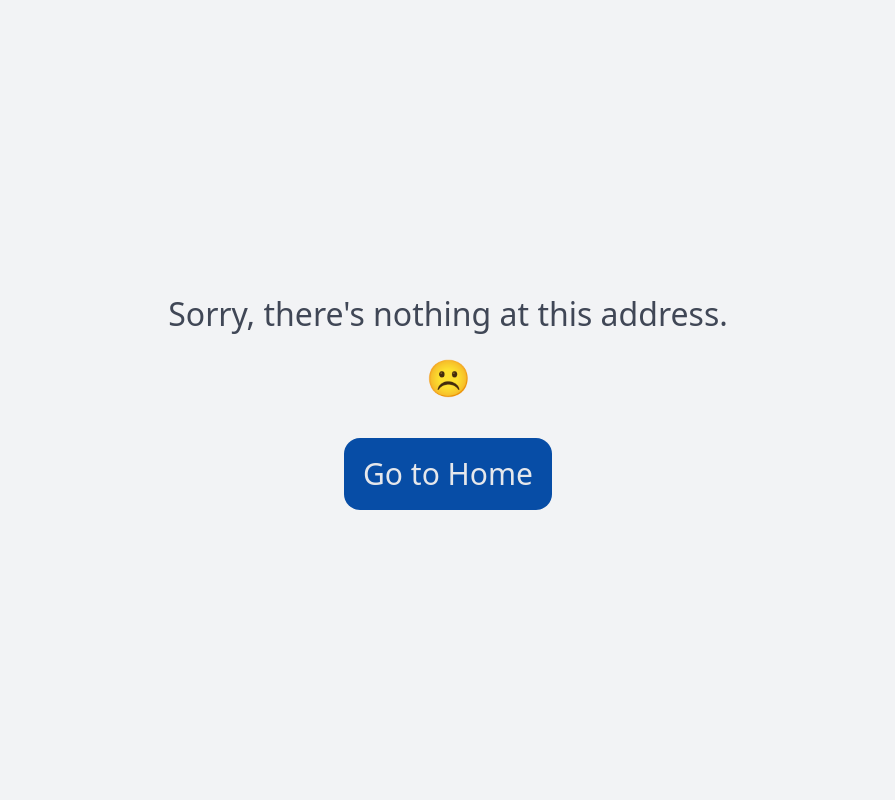
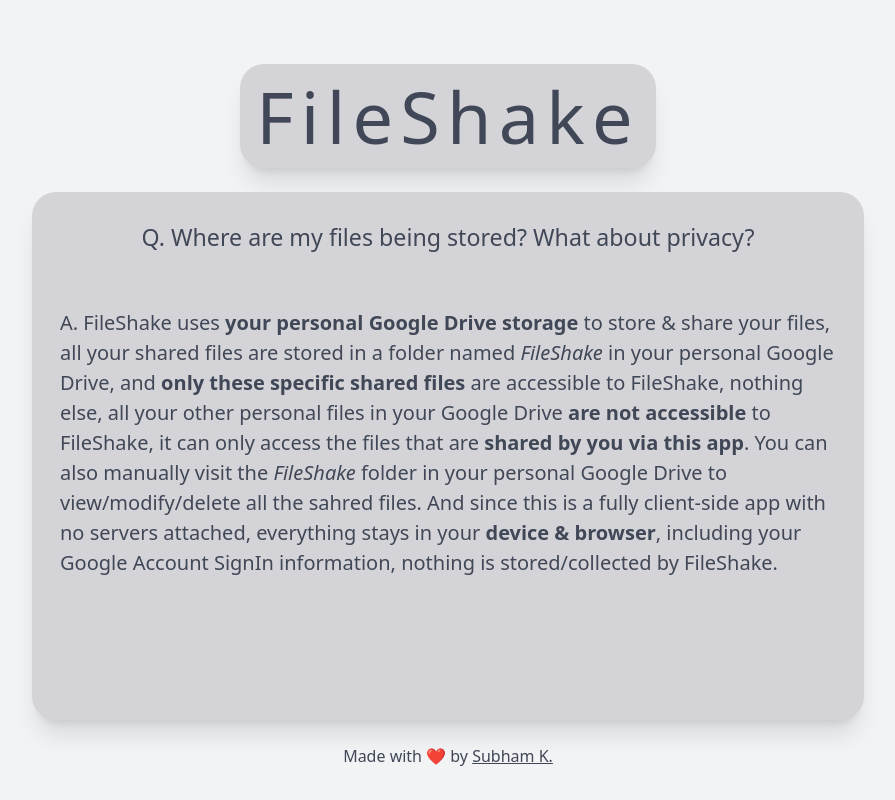
Before and after one commit to SubhamK108/NextFileShake, a Next.js app: page /privacy-policy in a window 1280 px wide. Before the commit this address had no page. Shown: the whole page, without its empty margins (192-1087 px from the left). Built offline with nearby package versions, Linux system fonts and the light colour scheme.

Commit message:
Added privacy & tos pages

```diff
--- /dev/null
+++ b/src/app/privacy-policy/page.tsx
@@ -0,0 +1,24 @@
+import AppMain from "@/components/app-main/app-main";
+import { ReactElement } from "react";
+
+export default function Home(): ReactElement {
+  return (
+    <AppMain>
+      <div className="h-full w-full p-8 max-2xl:p-7 max-sm:p-5 flex flex-col justify-center items-center gap-5 max-2xl:gap-5 max-sm:gap-5 overflow-y-auto">
+        <p className="h-[15%] text-[1.6rem] max-2xl:text-[1.45rem] max-sm:text-[1.1rem] font-sans">
+          Q. Where are my files being stored? What about privacy?
+        </p>
+        <p className="h-[85%] text-[1.3rem] max-2xl:text-[1.25rem] max-sm:text-[1.05rem] font-sans">
+          A. FileShake uses <b>your personal Google Drive storage</b> to store & share your files, all your shared files are
+          stored in a folder named <i>FileShake</i> in your personal Google Drive, and{" "}
+          <b>only these specific shared files</b> are accessible to FileShake, nothing else, all your other personal files in
+          your Google Drive <b>are not accessible</b> to FileShake, it can only access the files that are{" "}
+          <b>shared by you via this app</b>. You can also manually visit the <i>FileShake</i> folder in your personal Google
+          Drive to view/modify/delete all the sahred files. And since this is a fully client-side app with no servers
+          attached, everything stays in your <b>device & browser</b>, including your Google Account SignIn information,
+          nothing is stored/collected by FileShake.
+        </p>
+      </div>
+    </AppMain>
+  );
+}
--- /dev/null
+++ b/src/app/tos/page.tsx
@@ -0,0 +1,19 @@
+import AppMain from "@/components/app-main/app-main";
+import { ReactElement } from "react";
+
+export default function Home(): ReactElement {
+  return (
+    <AppMain>
+      <div className="h-full w-full p-8 max-2xl:p-7 max-sm:p-5 flex flex-col justify-center items-center gap-5 max-2xl:gap-5 max-sm:gap-5 overflow-y-auto">
+        <p className="h-[15%] text-[1.6rem] max-2xl:text-[1.45rem] max-sm:text-[1.1rem] font-sans">
+          Q. Is the app free? Are there any restrictions?
+        </p>
+        <p className="h-[85%] text-[1.3rem] max-2xl:text-[1.25rem] max-sm:text-[1.05rem] font-sans">
+          A. FileShake is completely free & open-source, you can use it however you want. And as far as restrictions go, at
+          once at a single time, you can only share upto 100 files totalling upto 1GB, but you can share unlimited number of
+          times if you want to share even more files.
+        </p>
+      </div>
+    </AppMain>
+  );
+}
```
